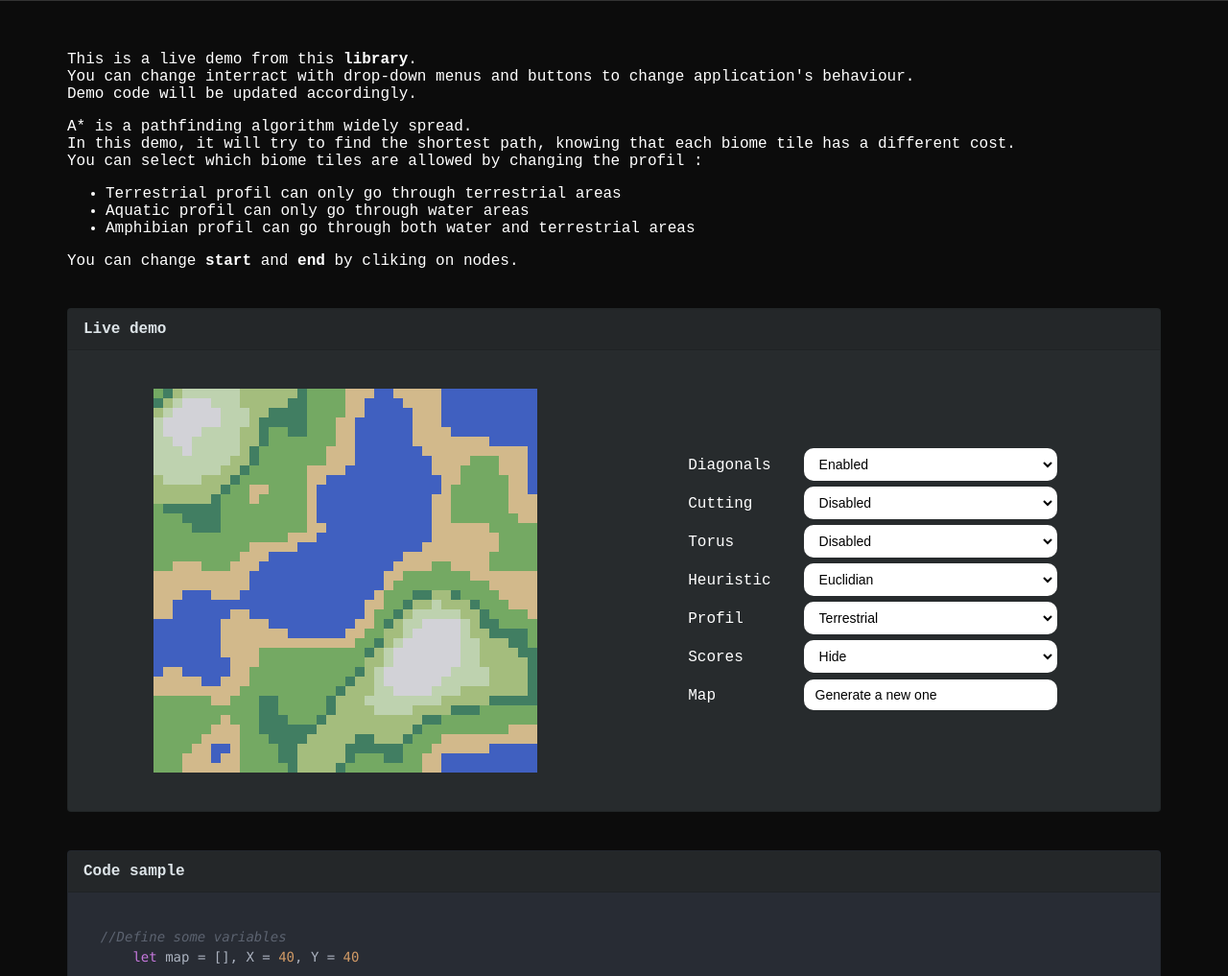
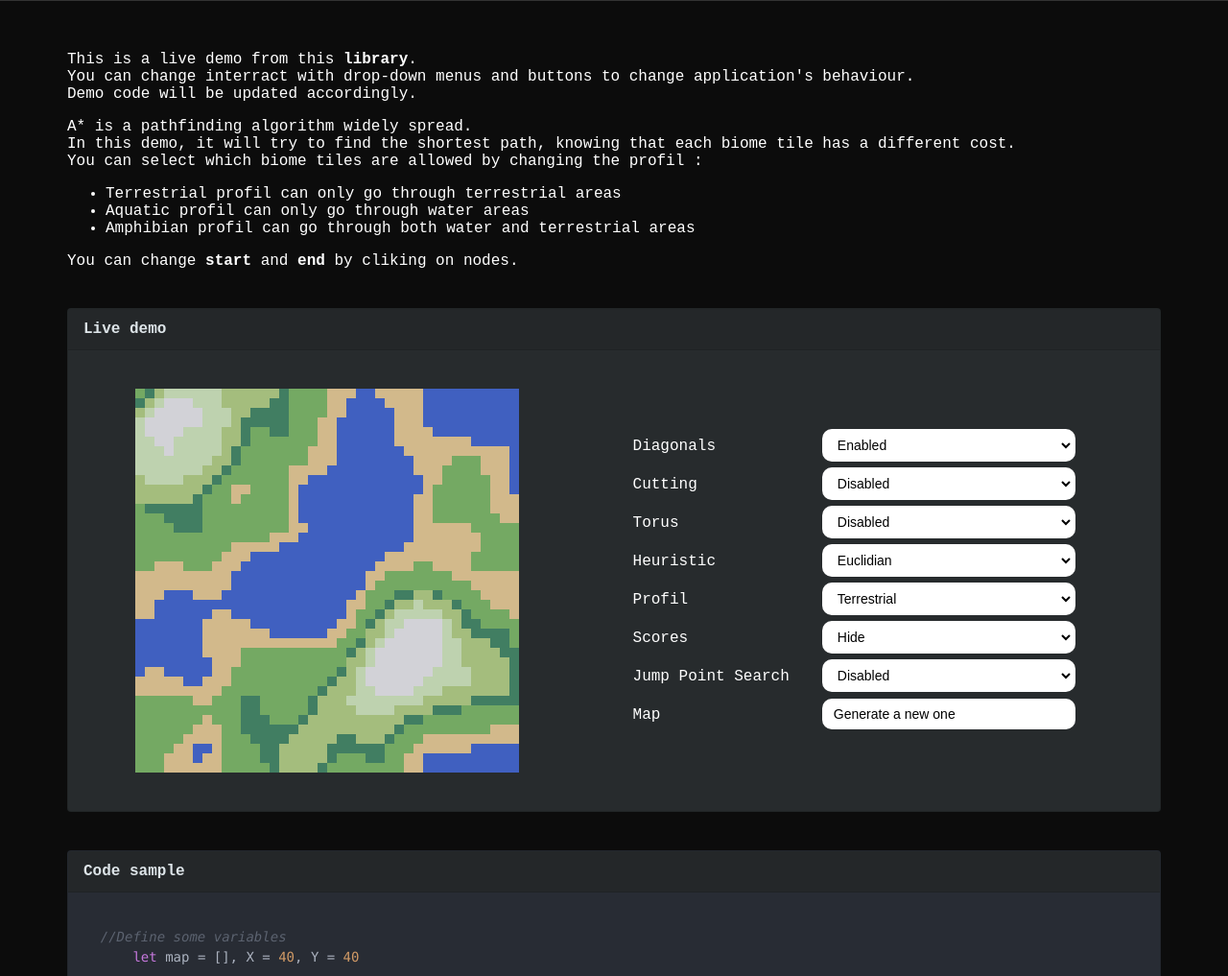
Before and after one commit to lowlighter/astar, a website: page demo/index.html in a window 1280 px wide. Shown: the part 80-1097 px from the top of the page at 96% size. Drawn offline with Linux system fonts and the light colour scheme; animation ran at ten frames a second.

Commit message:
Updated demo

```diff
--- a/demo/index.html
+++ b/demo/index.html
@@ -95,6 +95,15 @@
                                 </td>
                             </tr>
                             <tr>
+                                <td>Jump Point Search</td>
+                                <td>
+                                    <select name="jps">
+                                        <option value="1">Enabled</option>
+                                        <option value="0" selected>Disabled</option>
+                                    </select>
+                                </td>
+                            </tr>
+                            <tr>
                                 <td>Map</td>
                                 <td><button name="generate">Generate a new one</button></td>
                             </tr>
@@ -164,7 +173,7 @@
         <script type="text/javascript" src="./js/jquery.js"></script>
         <script type="text/javascript" src="./js/noise.js"></script>
         <script type="text/javascript" src="./js/pixi.js"></script>
-        <script type="text/javascript" src="./../bin/lowlight.astar.min.js"></script>
+        <script type="text/javascript" src="./../bin/lowlight.astar.js"></script>
         <script type="text/javascript" src="./js/demo.js"></script>
         <script src="js/highlight.pack.js"></script>
         <script>hljs.initHighlightingOnLoad();</script>
--- a/demo/js/demo.js
+++ b/demo/js/demo.js
@@ -5,6 +5,7 @@ $(function () {
     //Create texture
         let size = 10
         let texture = ((new PIXI.Graphics()).beginFill(0xFFFFFF, 1).drawRect(0, 0, size, size).endFill()).generateTexture()
+        window.texture = texture
 
     //Biome generation
     //See http://www.redblobgames.com/maps/terrain-from-noise/ for more informations
@@ -35,11 +36,12 @@ $(function () {
     //Layers
         let fields = app.stage.addChild(new PIXI.Container())
         let results = app.stage.addChild(new PIXI.Container())
+        window.results = results
 
     //Declarations
         let map = [], X = 40, Y = 40, taps = 0;
         let astar, start = {x:0, y:0}
-        let param = {torus:false, diagonals:true, heuristic:"euclidian", profil:0, scores:false, cutting:false}
+        let param = {torus:false, diagonals:true, heuristic:"euclidian", profil:0, scores:false, cutting:false, jps:false}
 
     //Demo function
         function demo(regenerate) {
@@ -74,9 +76,12 @@ $(function () {
                                     $(".code-goal-x").find("*").text(x)
                                     $(".code-goal-y").find("*").text(y)
                                 //Path computation
-                                    astar.path(start, {x, y}, {layer:param.profil, callback(path, scores) {
+                                    let t = performance.now()
+                                    results.removeChildren()
+                                    astar.path(start, {x, y}, {layer:param.profil, jps:param.jps, callback(path, scores) {
+                                        //console.log(performance.now()-t)
                                         //Display path
-                                            results.removeChildren()
+                                            //results.removeChildren()
                                             path.map((n, i) => {
                                                 let ss = results.addChild(new PIXI.Sprite(texture))
                                                 ss.position.set(n.x*size, n.y*size)
@@ -147,6 +152,7 @@ $(function () {
         $('[name="cutting"]').on("change", function () { param.cutting = $(this).val() === "1"; demo() })
         $('[name="heuristic"]').on("change", function () { param.heuristic = $(this).val(); demo() })
         $('[name="scores"]').on("change", function () { param.scores = $(this).val() === "1"; demo() })
+        $('[name="jps"]').on("change", function () { param.jps = $(this).val() === "1"; demo() })
         $('[name="profil"]').on("change", function () {
             param.profil = $(this).val()
             $(".code-profil").find("*").text(param.profil)
```
